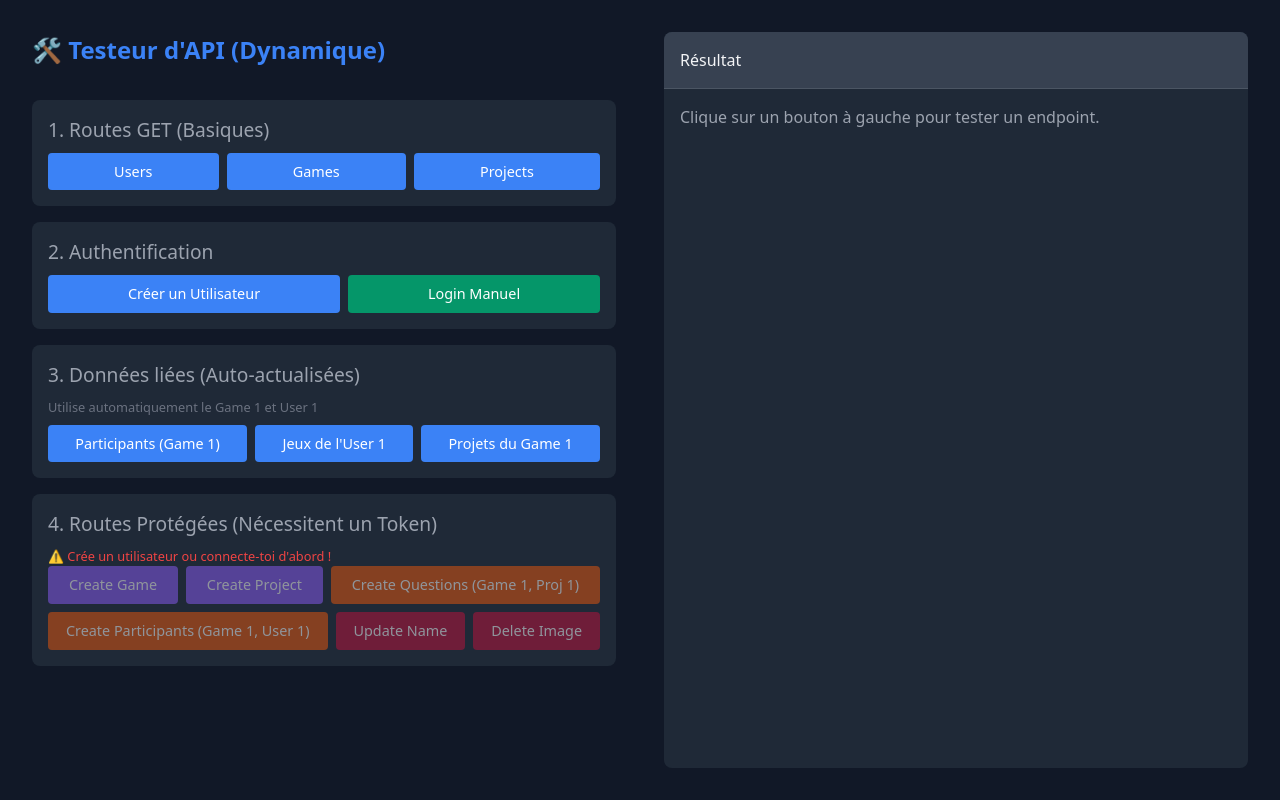
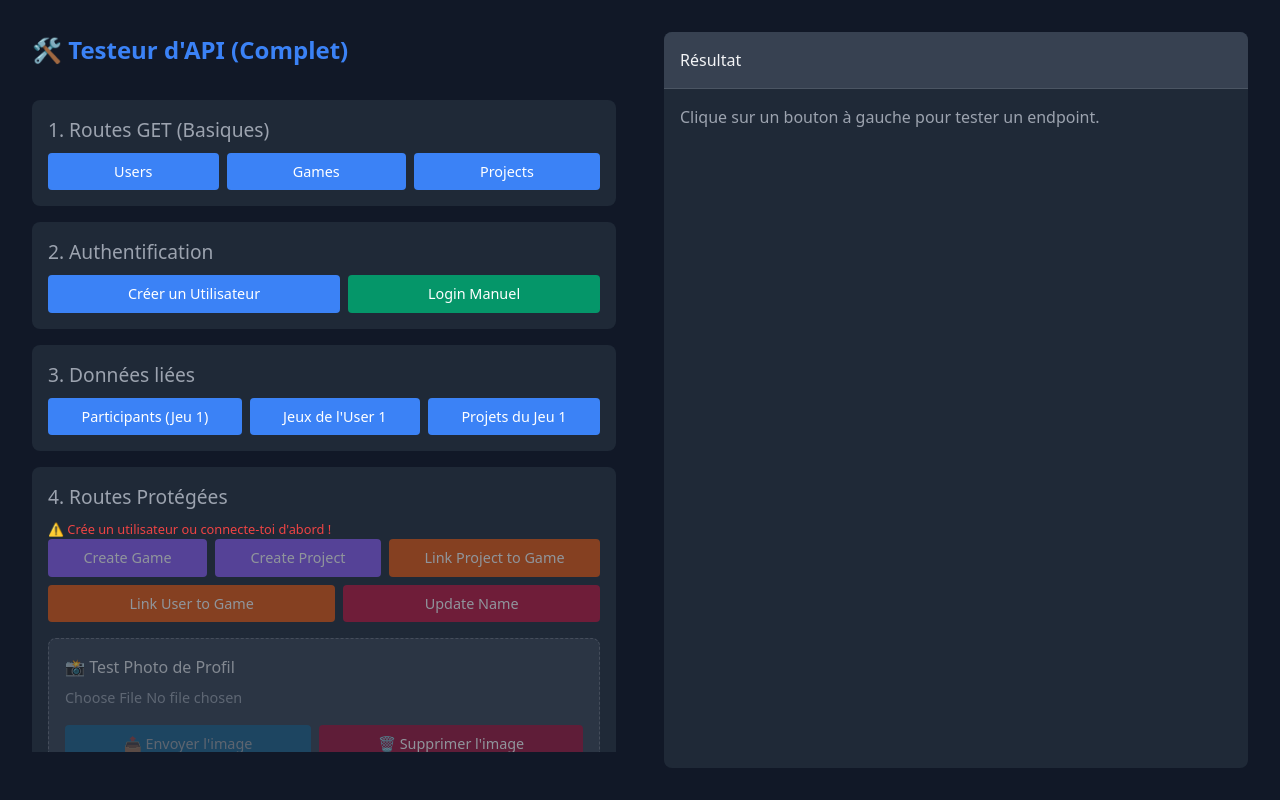
Before and after one commit to Lennydouzb/ft_transcendence, a Next.js app in the folder srcs/frontend/: page / in a window 1280 px wide. Built offline with nearby package versions, Linux system fonts and the light colour scheme.

Commit message:
just more tests, for  picture all the other seems working fine

```diff
--- a/srcs/frontend/app/page.tsx
+++ b/srcs/frontend/app/page.tsx
@@ -1,5 +1,6 @@
+//@TODO AI GENERATED FOR TESTS PURPOSES
 'use client';
-//@TODO AI GENERATED FOR TESTS PURPOSES
+
 import { useState } from 'react';
 import * as api from './api/api';
 
@@ -8,13 +9,15 @@ export default function TestAPI() {
   const [loading, setLoading] = useState<boolean>(false);
   const [endpointActuel, setEndpointActuel] = useState<string>('');
 
-  // On stocke le token ET les IDs générés pour que les requêtes s'enchaînent sans erreur SQL
+  // States pour mémoriser les données générées
   const [token, setToken] = useState<string>('');
   const [lastUserId, setLastUserId] = useState<number>(1);
   const [lastGameId, setLastGameId] = useState<number>(1);
   const [lastProjectId, setLastProjectId] = useState<number>(1);
 
-  // Fonction générique pour gérer les appels, les chargements et les erreurs
+  // NOUVEAU : State pour stocker l'image sélectionnée
+  const [fichierPP, setFichierPP] = useState<File | null>(null);
+
   const executerTest = async (nomEndpoint: string, fonctionApi: () => Promise<any>) => {
     setLoading(true);
     setEndpointActuel(nomEndpoint);
@@ -23,12 +26,7 @@ export default function TestAPI() {
       const data = await fonctionApi();
       setResultat({ success: true, data });
 
-      // 1. Sauvegarde automatique du token (marche pour Login ET CreateUser)
-      if (data?.token) {
-        setToken(data.token);
-      }
-
-      // 2. Sauvegarde automatique des IDs générés par MariaDB (AUTO_INCREMENT)
+      if (data?.token) setToken(data.token);
       if (nomEndpoint === 'Create User' && data?.idUser) setLastUserId(data.idUser);
       if (nomEndpoint === 'Create Game' && data?.idGame) setLastGameId(data.idGame);
       if (nomEndpoint === 'Create Project' && data?.idProject) setLastProjectId(data.idProject);
@@ -43,9 +41,9 @@ export default function TestAPI() {
   return (
     <main style={{ padding: '2rem', fontFamily: 'system-ui', backgroundColor: '#111827', color: '#f3f4f6', minHeight: '100vh', display: 'flex', gap: '2rem' }}>
 
-      {/* Panneau de gauche : Les boutons d'action */}
+      {/* Panneau de gauche */}
       <div style={{ flex: '1', display: 'flex', flexDirection: 'column', gap: '1rem', maxHeight: '90vh', overflowY: 'auto', paddingRight: '1rem' }}>
-        <h1 style={{ fontSize: '1.5rem', fontWeight: 'bold', marginBottom: '1rem', color: '#3b82f6' }}>🛠️ Testeur d'API (Dynamique)</h1>
+        <h1 style={{ fontSize: '1.5rem', fontWeight: 'bold', marginBottom: '1rem', color: '#3b82f6' }}>🛠️ Testeur d'API (Complet)</h1>
 
         <div style={{ backgroundColor: '#1f2937', padding: '1rem', borderRadius: '8px' }}>
           <h2 style={{ fontSize: '1.2rem', marginBottom: '0.5rem', color: '#9ca3af' }}>1. Routes GET (Basiques)</h2>
@@ -59,7 +57,6 @@ export default function TestAPI() {
         <div style={{ backgroundColor: '#1f2937', padding: '1rem', borderRadius: '8px' }}>
           <h2 style={{ fontSize: '1.2rem', marginBottom: '0.5rem', color: '#9ca3af' }}>2. Authentification</h2>
           <div style={{ display: 'flex', gap: '0.5rem', flexWrap: 'wrap' }}>
-            {/* On génère un mail aléatoire pour éviter l'erreur UNIQUE(mail) si on clique plusieurs fois */}
             <button style={btnStyle} onClick={() => executerTest('Create User', () => api.fetchCreateUser('TestUser', 'pass123', `test_${Math.floor(Math.random() * 1000)}@mail.com`))}>
               Créer un Utilisateur
             </button>
@@ -71,35 +68,54 @@ export default function TestAPI() {
         </div>
 
         <div style={{ backgroundColor: '#1f2937', padding: '1rem', borderRadius: '8px' }}>
-          <h2 style={{ fontSize: '1.2rem', marginBottom: '0.5rem', color: '#9ca3af' }}>3. Données liées (Auto-actualisées)</h2>
-          <p style={{ fontSize: '0.8rem', color: '#6b7280', marginBottom: '0.5rem' }}>Utilise automatiquement le Game {lastGameId} et User {lastUserId}</p>
+          <h2 style={{ fontSize: '1.2rem', marginBottom: '0.5rem', color: '#9ca3af' }}>3. Données liées</h2>
           <div style={{ display: 'flex', gap: '0.5rem', flexWrap: 'wrap' }}>
-            <button style={btnStyle} onClick={() => executerTest(`Game Participants (id:${lastGameId})`, () => api.fetchParticipants(lastGameId))}>Participants (Game {lastGameId})</button>
-            <button style={btnStyle} onClick={() => executerTest(`User Games (id:${lastUserId})`, () => api.fetchUserGames(lastUserId))}>Jeux de l'User {lastUserId}</button>
-            <button style={btnStyle} onClick={() => executerTest(`Game Projects (id:${lastGameId})`, () => api.fetchGameProjects(lastGameId))}>Projets du Game {lastGameId}</button>
+            <button style={btnStyle} onClick={() => executerTest(`Game Participants`, () => api.fetchParticipants(lastGameId))}>Participants (Jeu {lastGameId})</button>
+            <button style={btnStyle} onClick={() => executerTest(`User Games`, () => api.fetchUserGames(lastUserId))}>Jeux de l'User {lastUserId}</button>
+            <button style={btnStyle} onClick={() => executerTest(`Game Projects`, () => api.fetchGameProjects(lastGameId))}>Projets du Jeu {lastGameId}</button>
           </div>
         </div>
 
         <div style={{ backgroundColor: '#1f2937', padding: '1rem', borderRadius: '8px' }}>
-          <h2 style={{ fontSize: '1.2rem', marginBottom: '0.5rem', color: '#9ca3af' }}>4. Routes Protégées (Nécessitent un Token)</h2>
+          <h2 style={{ fontSize: '1.2rem', marginBottom: '0.5rem', color: '#9ca3af' }}>4. Routes Protégées</h2>
           {!token && <p style={{ fontSize: '0.8rem', color: '#ef4444' }}>⚠️ Crée un utilisateur ou connecte-toi d'abord !</p>}
-          <div style={{ display: 'flex', gap: '0.5rem', flexWrap: 'wrap', opacity: token ? 1 : 0.5, pointerEvents: token ? 'auto' : 'none' }}>
+          <div style={{ opacity: token ? 1 : 0.5, pointerEvents: token ? 'auto' : 'none' }}>
 
-            <button style={btnStyleProt} onClick={() => executerTest('Create Game', () => api.fetchCreateGame('Partie de Pong Finale', token))}>Create Game</button>
-            <button style={btnStyleProt} onClick={() => executerTest('Create Project', () => api.fetchCreateProject('https://github.com', 'ft_transcendence', token))}>Create Project</button>
+            <div style={{ display: 'flex', gap: '0.5rem', flexWrap: 'wrap', marginBottom: '1rem' }}>
+              <button style={btnStyleProt} onClick={() => executerTest('Create Game', () => api.fetchCreateGame('Partie de Pong Finale', token))}>Create Game</button>
+              <button style={btnStyleProt} onClick={() => executerTest('Create Project', () => api.fetchCreateProject('https://github.com', 'ft_transcendence', token))}>Create Project</button>
+              <button style={{...btnStyleProt, backgroundColor: '#ea580c'}} onClick={() => executerTest('Create Questions', () => api.fetchcreateQuestions([lastProjectId], lastGameId, token))}>Link Project to Game</button>
+              <button style={{...btnStyleProt, backgroundColor: '#ea580c'}} onClick={() => executerTest('Create Participants', () => api.fetchCreateParticipants([lastUserId], lastGameId, token))}>Link User to Game</button>
+              <button style={{...btnStyleProt, backgroundColor: '#be123c'}} onClick={() => executerTest('Update Name', () => api.fetchUpdateUserName('NouveauNom', token))}>Update Name</button>
+            </div>
 
-            <button style={{...btnStyleProt, backgroundColor: '#ea580c'}} onClick={() => executerTest('Create Questions', () => api.fetchcreateQuestions([lastProjectId], lastGameId, token))}>
-              Create Questions (Game {lastGameId}, Proj {lastProjectId})
-            </button>
-            <button style={{...btnStyleProt, backgroundColor: '#ea580c'}} onClick={() => executerTest('Create Participants', () => api.fetchCreateParticipants([lastUserId], lastGameId, token))}>
-              Create Participants (Game {lastGameId}, User {lastUserId})
-            </button>
+            {/* --- NOUVEAU BLOC : GESTION DES IMAGES --- */}
+            <div style={{ padding: '1rem', backgroundColor: '#374151', borderRadius: '8px', border: '1px dashed #6b7280' }}>
+              <h3 style={{ fontSize: '1rem', marginBottom: '0.5rem', color: '#e5e7eb' }}>📸 Test Photo de Profil</h3>
 
-            <button style={{...btnStyleProt, backgroundColor: '#be123c'}} onClick={() => executerTest('Update Name', () => api.fetchUpdateUserName('NouveauNom', token))}>Update Name</button>
-            <button style={{...btnStyleProt, backgroundColor: '#be123c'}} onClick={() => executerTest('Delete Image', () => api.fetchDeleteUserImage(token))}>Delete Image</button>
+              {/* Le sélecteur de fichier */}
+              <input
+                type="file"
+                accept="image/*"
+                onChange={(e) => setFichierPP(e.target.files ? e.target.files[0] : null)}
+                style={{ marginBottom: '1rem', display: 'block', fontSize: '0.9rem', color: '#9ca3af' }}
+              />
+
+              <div style={{ display: 'flex', gap: '0.5rem' }}>
+                <button
+                  style={{...btnStyleProt, backgroundColor: '#0284c7', opacity: fichierPP ? 1 : 0.5}}
+                  onClick={() => fichierPP ? executerTest('Upload Image', () => api.fetchUpdateUserImage(fichierPP, token)) : alert("Sélectionne une image d'abord !")}
+                >
+                  📤 Envoyer l'image
+                </button>
+                <button style={{...btnStyleProt, backgroundColor: '#9f1239'}} onClick={() => executerTest('Delete Image', () => api.fetchDeleteUserImage(token))}>
+                  🗑️ Supprimer l'image
+                </button>
+              </div>
+            </div>
+
           </div>
         </div>
-
       </div>
 
       {/* Panneau de droite : L'affichage des résultats */}
@@ -111,15 +127,10 @@ export default function TestAPI() {
 
         <div style={{ padding: '1rem', flex: '1', overflowY: 'auto' }}>
           {!resultat && !loading && <p style={{ color: '#9ca3af' }}>Clique sur un bouton à gauche pour tester un endpoint.</p>}
-
           {resultat && (
             <pre style={{
-              backgroundColor: '#111827',
-              padding: '1rem',
-              borderRadius: '6px',
-              color: resultat.success ? '#34d399' : '#f87171',
-              whiteSpace: 'pre-wrap',
-              wordWrap: 'break-word'
+              backgroundColor: '#111827', padding: '1rem', borderRadius: '6px',
+              color: resultat.success ? '#34d399' : '#f87171', whiteSpace: 'pre-wrap', wordWrap: 'break-word'
             }}>
               {JSON.stringify(resultat.data || resultat.error, null, 2)}
             </pre>
@@ -131,10 +142,5 @@ export default function TestAPI() {
   );
 }
 
-// Styles pour garder le code HTML propre
-const btnStyle = {
-  padding: '0.5rem 1rem', backgroundColor: '#3b82f6', color: 'white', borderRadius: '4px', border: 'none', cursor: 'pointer', fontSize: '0.9rem', flex: '1 1 auto'
-};
-const btnStyleProt = {
-  ...btnStyle, backgroundColor: '#8b5cf6'
-};
+const btnStyle = { padding: '0.5rem 1rem', backgroundColor: '#3b82f6', color: 'white', borderRadius: '4px', border: 'none', cursor: 'pointer', fontSize: '0.9rem', flex: '1 1 auto' };
+const btnStyleProt = { ...btnStyle, backgroundColor: '#8b5cf6' };
```
